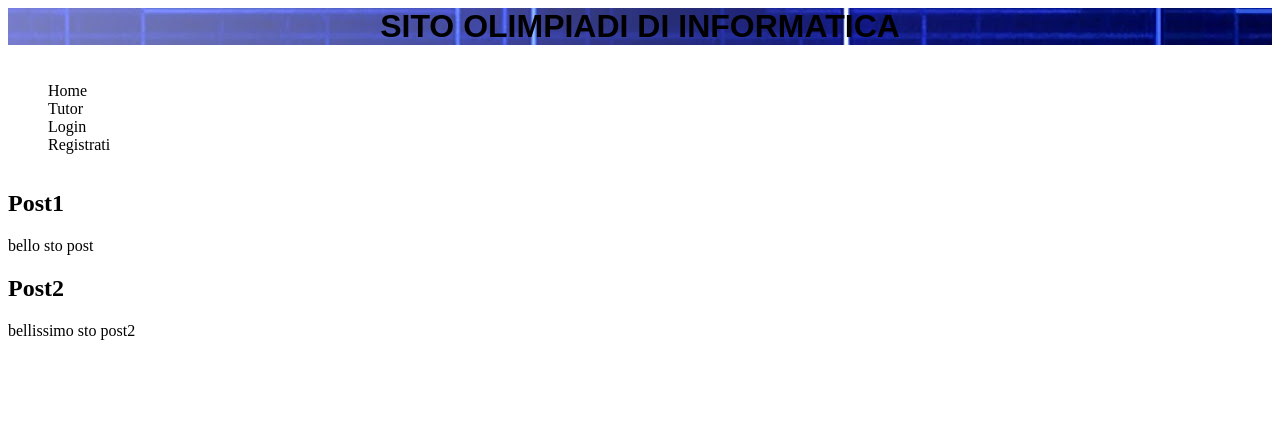
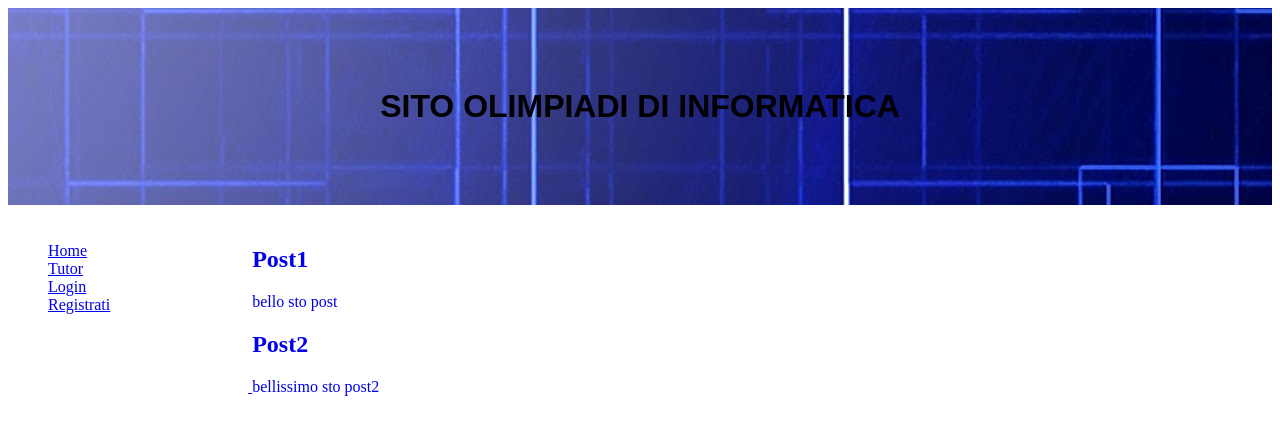
Before and after one commit to eutampieri/sitoOII, a PHP site: page / in a window 1280 px wide. Shown: the top 435 px of the page. Run offline with PHP 8.4, Linux system fonts and the light colour scheme.

Commit message:
Small CSS changes

```diff
--- a/index.html
+++ b/index.html
@@ -8,10 +8,10 @@
 	<h1>Sito Olimpiadi di Informatica</h1>
 	<div class="leftPart">
 		<ul class="menuBar">
-			<li><a href="OII.html" style="text-decoration: none; color: black">Home</a></li>
-			<li><a href="tutor.html" style="text-decoration: none; color: black">Tutor</a></li>
-			<li><a href="login.html" style="text-decoration: none; color: black">Login</li>
-			<li><a href="registrati.html" style="text-decoration: none; color: black">Registrati</li>
+			<li><a href="OII.html" class="noLnk">Home</a></li>
+			<li><a href="tutor.html" class="noLnk">Tutor</a></li>
+			<li><a href="login.html" class="noLnk">Login</li>
+			<li><a href="registrati.html" class="noLnk">Registrati</li>
 		</ul>
 	</div>
 	<div class="mainPart">
--- a/stile.css
+++ b/stile.css
@@ -3,6 +3,7 @@ h1{
     text-transform: uppercase;
     text-align: center;
     background-image: url('res/background.jpg');
+    padding: 2.5em;
 }
 @media screen and (max-width: 480px){
     /*Stili diversi per dispositivi mobili*/
@@ -14,7 +15,7 @@ h1{
     width:80%;
 }
 .leftPart{
-    width:20%;
+    width:19%;
     vertical-align: top;
 }
 .post{
```
